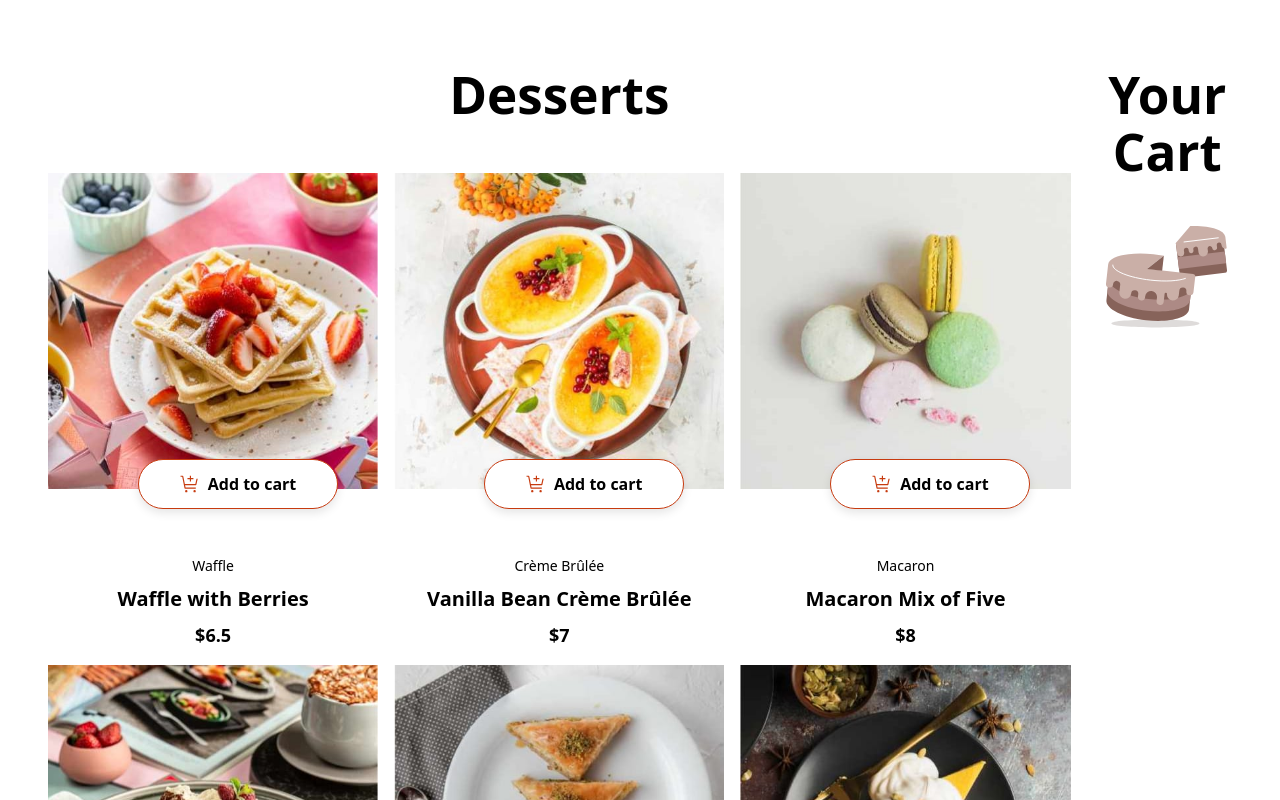
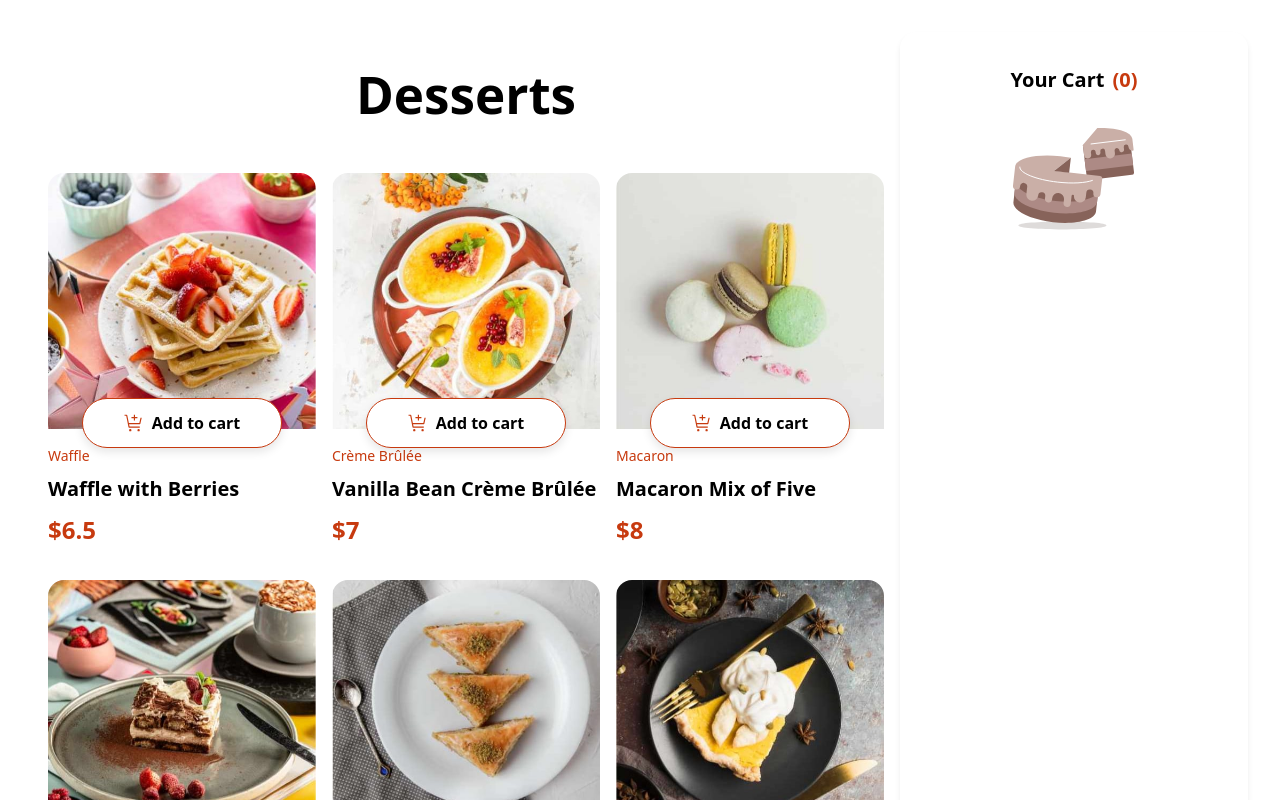
Before and after one commit to Priya-lak/Frontend-practice, a React (Vite) app: page / in a window 1280 px wide. Shown: the top 800 px of the page. Built offline with nearby package versions, Linux system fonts and the light colour scheme.

Commit message:
cart styling

```diff
--- a/src/components/add-to-cart/AddToCart.css
+++ b/src/components/add-to-cart/AddToCart.css
@@ -1,14 +1,16 @@
 .add-to-cart-btn {
-  position: relative;
-  bottom: 30px;
-  left: 90px;
+  position: absolute;
+  bottom: 100px;
+  left: 50%;
+  transform: translateX(-50%);
   z-index: 5;
   display: flex;
   align-items: center;
   justify-content: center;
   gap: 0.5rem;
   background-color: var(--white);
-  width: 150px;
+  width: max-content;
+  min-width: 150px;
   color: black;
   border: 1px solid var(--color-red);
   border-radius: 25px;
@@ -21,7 +23,7 @@
 }
 
 .add-to-cart-btn:hover {
-  transform: translateY(-2px);
+  transform: translate(-50%, -2px);
 }
 
 .add-to-cart-btn img {
@@ -30,8 +32,12 @@
 }
 
 /* Active cart display */
-.selected {
-  z-index: 1;
+.add-to-cart-btn-selected {
+  position: absolute;
+  bottom: -20px;
+  left: 50%;
+  transform: translateX(-50%);
+  z-index: 5;
   display: flex;
   align-items: center;
   color: var(--white);
--- a/src/components/add-to-cart/AddToCart.jsx
+++ b/src/components/add-to-cart/AddToCart.jsx
@@ -1,5 +1,4 @@
 import { useDispatch, useSelector } from "react-redux";
-import { useState } from "react";
 import {
   addToCart,
   decrementCartItem,
@@ -9,9 +8,8 @@ import {
 } from "../../features/cart/cartSlice";
 import "./AddToCart.css";
 
-function AddToCart({ selected, item }) {
+function AddToCart({ isSelected, setIsSelected, item }) {
   const dispatch = useDispatch();
-  const [isSelected, setIsSelected] = useState(selected);
   const cartItem = useSelector((state) => selectCartItem(state, item.name));
 
   if (!isSelected || !cartItem) {
--- a/src/components/dessert-card/DessertCard.css
+++ b/src/components/dessert-card/DessertCard.css
@@ -1,22 +1,41 @@
-.main-card {
+.card {
   position: relative;
   border-radius: 1rem;
   overflow: hidden;
   margin-bottom: 1rem;
+  text-align: left;
 }
-
 .img-container {
   z-index: 1;
   width: 100%;
   height: auto;
+  box-sizing: border-box;
+  outline: none; /* Remove any outline */
 }
 
 .img-container img {
   width: 100%;
   height: auto;
   display: block;
+  border: none; /* Remove any border */
+  outline: none; /* Remove any outline */
 }
 
+.img-container.selected img {
+  width: 100%;
+  height: auto;
+  border: none;
+  outline: none;
+  transform: scale(1.05); /* Use transform instead of translate */
+  transition: transform 0.2s ease; /* Add smooth transition */
+}
+
+/* Add this to prevent any focus borders */
+.img-container:focus,
+.img-container img:focus {
+  outline: none;
+  border: none;
+}
 .dessert-details {
   display: flex;
   flex-direction: column;
@@ -25,7 +44,8 @@
 }
 
 .dessert-category {
-  color: var(--color-gray);
+  color: var(--color-red);
+  font-weight: 200;
   font-size: 0.875rem;
 }
 
@@ -35,7 +55,7 @@
 }
 
 .dessert-price {
-  color: var(--color-primary);
+  color: var(--color-red);
   font-weight: 700;
-  font-size: 1.125rem;
+  font-size: 1.5rem;
 }
--- a/src/components/dessert-card/DessertCard.jsx
+++ b/src/components/dessert-card/DessertCard.jsx
@@ -1,16 +1,21 @@
 import "./DessertCard.css";
 import AddToCart from "../add-to-cart/AddToCart";
+import { useState } from "react";
 
 function DessertCard(props) {
   const { name, price, image, category } = props;
-
+  const [isSelected, setIsSelected] = useState(false);
   return (
     <div className="card">
-      <div className="img-container">
+      <div className={`img-container ${isSelected ? "selected" : ""}`}>
         <img src={image.desktop} alt={name} />
       </div>
 
-      <AddToCart selected={false} item={{ name, price }} />
+      <AddToCart
+        isSelected={isSelected}
+        setIsSelected={setIsSelected}
+        item={{ name, price }}
+      />
 
       <div className="dessert-details">
         <div className="dessert-category">{category}</div>
--- a/src/features/cart/Cart.css
+++ b/src/features/cart/Cart.css
@@ -0,0 +1,122 @@
+.cart {
+  background: white;
+  padding: 1.5rem;
+  border-radius: 1rem;
+  min-width: 300px;
+  box-shadow: 0 4px 6px -1px rgba(0, 0, 0, 0.1);
+}
+
+.cart h1 {
+  font-size: 1.25rem;
+  font-weight: 700;
+  margin-bottom: 1.5rem;
+  color: var(--color-text);
+}
+
+.cart-items {
+  display: flex;
+  flex-direction: column;
+  gap: 1rem;
+}
+
+.item {
+  display: flex;
+  align-items: center;
+  justify-content: space-between;
+  gap: 1rem;
+  padding-bottom: 1rem;
+  border-bottom: 1px solid var(--color-border);
+}
+
+.item .name {
+  font-weight: 500;
+  flex: 1;
+}
+
+.item .details {
+  color: var(--color-gray);
+  font-size: 0.875rem;
+  display: flex;
+  align-items: center;
+  gap: 0.5rem;
+}
+
+.item button {
+  background: none;
+  border: none;
+  padding: 0.5rem;
+  cursor: pointer;
+  display: flex;
+  align-items: center;
+  justify-content: center;
+  border-radius: 0.25rem;
+  transition: background-color 0.2s;
+}
+
+.item button:hover {
+  background-color: var(--color-light-gray);
+}
+
+.item button img {
+  width: 1.25rem;
+  height: 1.25rem;
+}
+
+.total {
+  display: flex;
+  justify-content: space-between;
+  align-items: center;
+  font-weight: 700;
+  font-size: 1.125rem;
+  margin-top: 1rem;
+  padding-top: 1rem;
+  border-top: 1px solid var(--color-border);
+}
+
+.order-confirm {
+  width: 100%;
+  background-color: var(--color-red);
+  color: white;
+  border: none;
+  padding: 1rem;
+  border-radius: 0.5rem;
+  font-weight: 600;
+  margin-top: 1.5rem;
+  cursor: pointer;
+  transition: background-color 0.2s;
+}
+
+.order-confirm:hover {
+  background-color: var(--color-red-dark);
+}
+
+/* Empty cart state */
+.cart-items img[alt="Empty cart"] {
+  width: 100%;
+  max-width: 200px;
+  margin: 2rem auto;
+  display: block;
+  opacity: 0.8;
+}
+
+/* Cart item counter */
+.cart h1::after {
+  content: "(" attr(data-count) ")";
+  margin-left: 0.5rem;
+  color: var(--color-red);
+}
+
+/* Carbon neutral text */
+.carbon-neutral {
+  display: flex;
+  align-items: center;
+  gap: 0.5rem;
+  color: var(--color-gray);
+  font-size: 0.875rem;
+  margin-top: 1rem;
+}
+
+.carbon-neutral img {
+  width: 1rem;
+  height: 1rem;
+}
--- a/src/features/cart/Cart.jsx
+++ b/src/features/cart/Cart.jsx
@@ -1,6 +1,7 @@
 import { useDispatch, useSelector } from "react-redux";
 import { removeFromCart, selectTotalAmount } from "./cartSlice";
 import OrderConfirmed from "../../components/order-confirmed-card/OrderConfirmedCard";
+import "./Cart.css";
 
 function Cart({ cartItems }) {
   const cartTotal = useSelector((state) => selectTotalAmount(state));
@@ -13,7 +14,9 @@ function Cart({ cartItems }) {
           <div className="item" key={item.name}>
             <span className="name">{item.name}</span>
             <div className="details">
-              {item.quantity}x @${item.price} ${item.amount}
+              <span className="quantity">{item.quantity}x</span>
+              <span className="price">@${item.price}</span>
+              <span className="amount">${item.amount}</span>
             </div>
             <button
               onClick={() => {
@@ -29,7 +32,8 @@ function Cart({ cartItems }) {
         ))}
 
         <div className="total">
-          Order Total <span>{cartTotal}</span>
+          <span>Order Total</span>
+          <span>${cartTotal}</span>
         </div>
         <button
           className="order-confirm"
@@ -50,8 +54,17 @@ function Cart({ cartItems }) {
 
   return (
     <div className="cart">
-      <h1>Your Cart</h1>
+      <h1 data-count={cartItems.length}>Your Cart</h1>
       {cartContent}
+      {cartItems.length > 0 && (
+        <div className="carbon-neutral">
+          <img
+            src="../../../assets/images/icon-carbon-neutral.svg"
+            alt="Carbon neutral"
+          />
+          <span>This is a carbon-neutral delivery</span>
+        </div>
+      )}
     </div>
   );
 }
```
